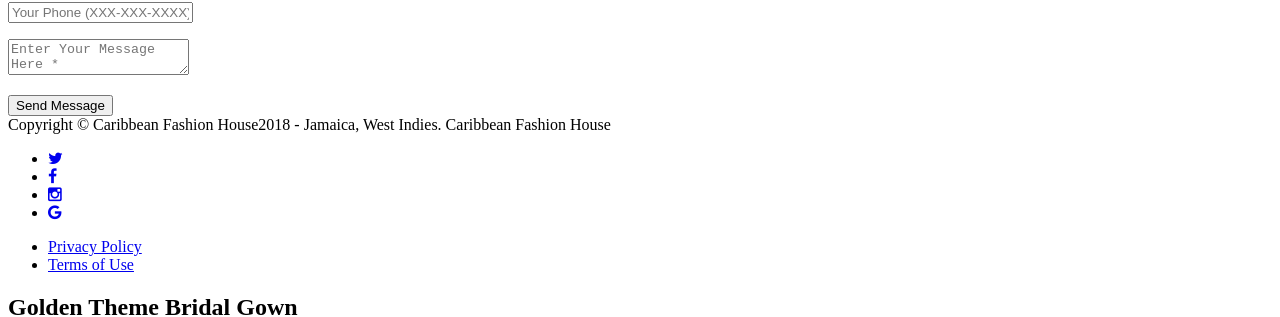
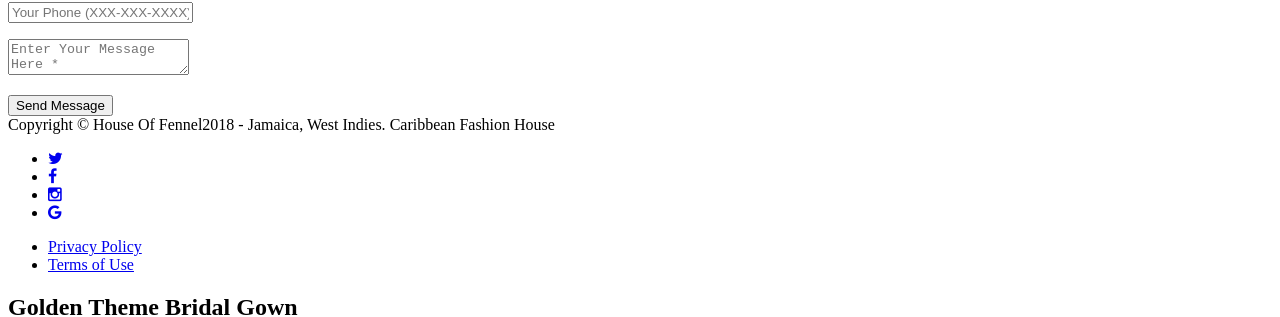
Before and after one commit to phpwebdevelope/phpwebdevelope.github.io, a Jekyll site: the page built from index.html, in a window 1280 px wide and 900 px high, scrolled down 4707 px. Shown: the part 144-461 px from the top of the window. Built offline with Jekyll 4.4.1, drawn with Linux system fonts in a browser that asks for light colours; some web fonts are replaced; some of the changed text lies outside the part shown.

Commit message:
Update _config.yml
change email address

```diff
--- a/_config.yml
+++ b/_config.yml
@@ -3,8 +3,8 @@
 baseurl: /agency-jekyll-theme/
 
 # Site settings
-title: Caribbean Fashion House
-email: your-email@domain.com
+title: House Of Fennel
+email: houseoffennel@gmail.com
 description: "Jamaican Fashion Couture House for womenswear."
 
 
```
